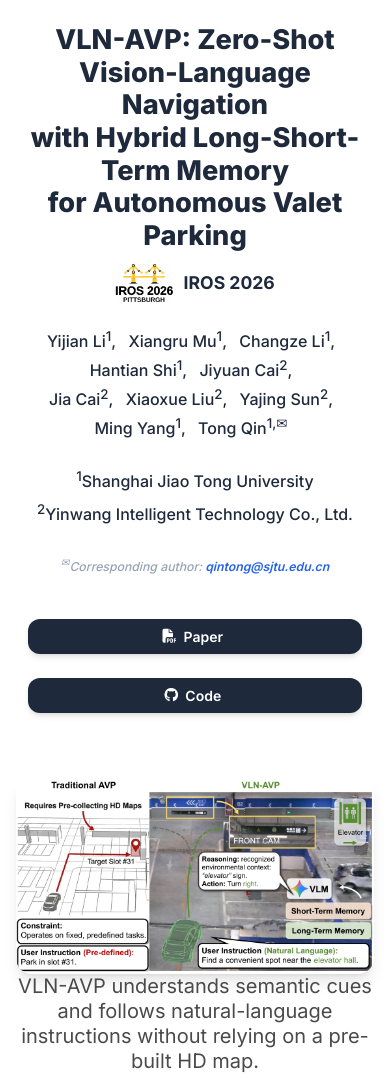
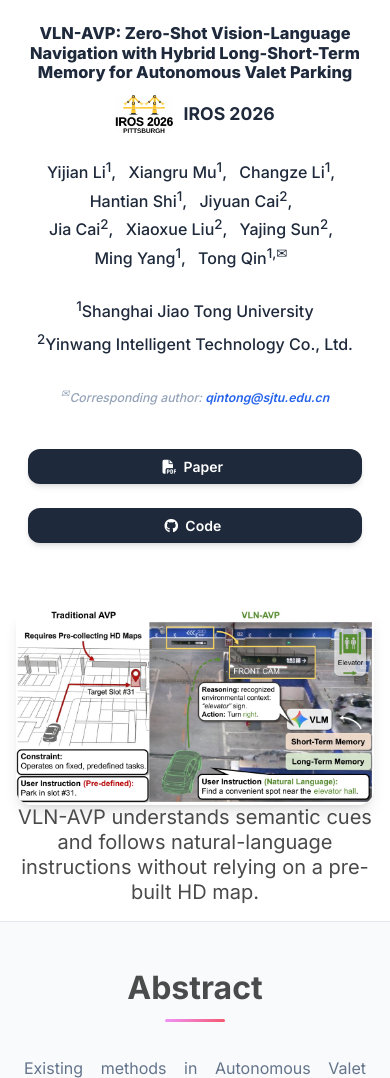
Before and after one commit to VLN-AVP/vln-avp.github.io, a plain HTML site: page index.html in a window 390 px wide. Shown: the top 1078 px of the page. Drawn offline with nearby package versions, Linux system fonts and the light colour scheme; some icons are missing.

Commit message:
Keep publication title to three lines

```diff
--- a/index.html
+++ b/index.html
@@ -161,9 +161,9 @@
           <div class="columns is-centered">
             <div class="column has-text-centered">
               <h1 class="title is-1 publication-title">
-                <span class="publication-title-line">VLN-AVP: Zero-Shot Vision-Language Navigation</span>
-                <span class="publication-title-line">with Hybrid Long-Short-Term Memory</span>
-                <span class="publication-title-line">for Autonomous Valet Parking</span>
+                <span class="publication-title-line">VLN-AVP: Zero-Shot Vision-Language</span>
+                <span class="publication-title-line">Navigation with Hybrid Long-Short-Term</span>
+                <span class="publication-title-line">Memory for Autonomous Valet Parking</span>
               </h1>
               <div class="conference-badge" aria-label="IROS 2026">
                 <img class="conference-logo" src="iros26logo.webp" alt="">
--- a/static/css/index.css
+++ b/static/css/index.css
@@ -675,13 +675,13 @@ code {
   }
 
   .publication-title {
-    font-size: 2rem !important;
+    font-size: clamp(0.8rem, 4.2vw, 1.9rem) !important;
     line-height: 1.2 !important;
     margin-bottom: 1.5rem !important;
   }
 
   .publication-title-line {
-    white-space: normal;
+    white-space: nowrap;
   }
 
   .publication-authors {
@@ -732,10 +732,6 @@ code {
 }
 
 @media screen and (max-width: 480px) {
-  .publication-title {
-    font-size: 1.7rem !important;
-  }
-
   .hero-body {
     padding: 1.5rem 0.75rem;
   }
```
